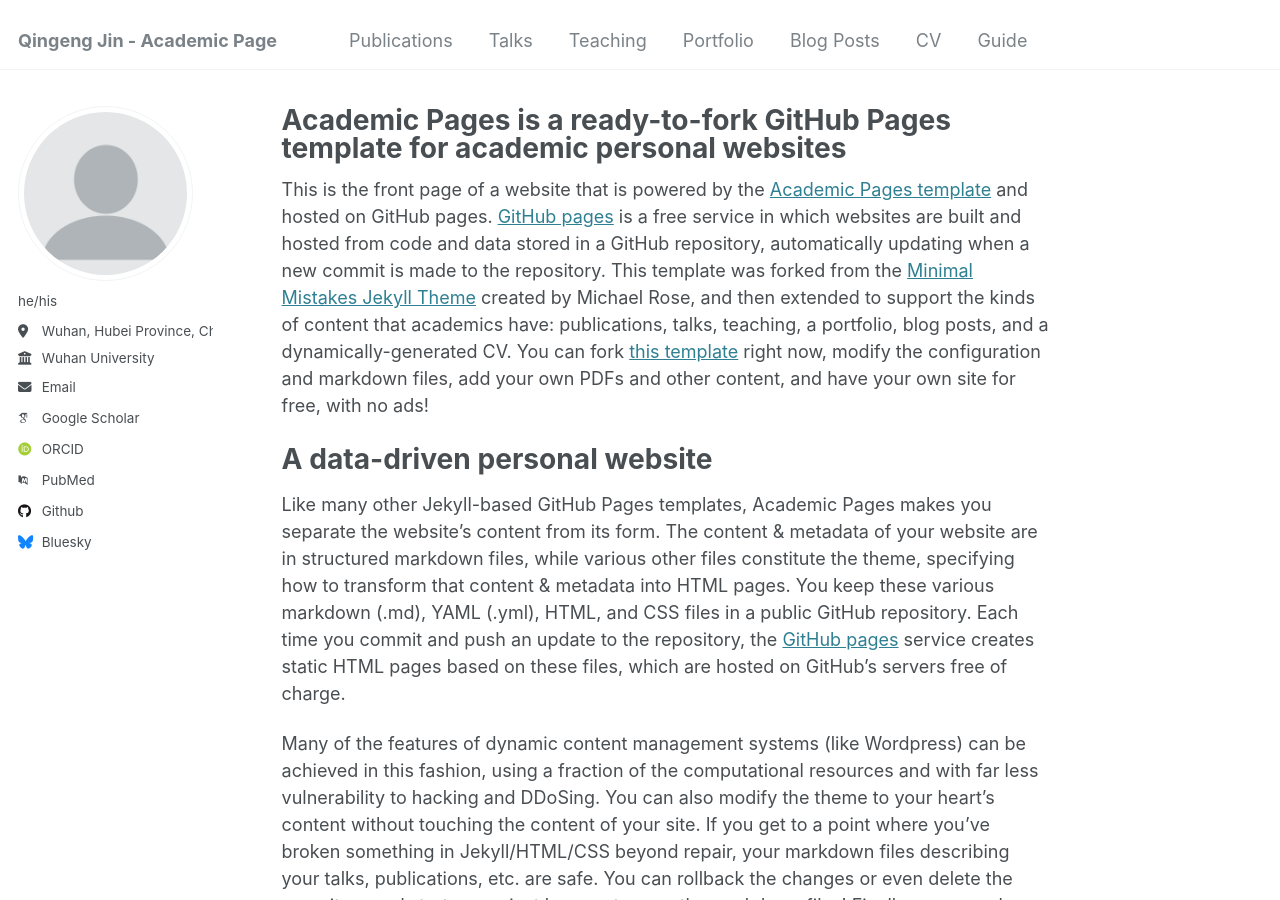
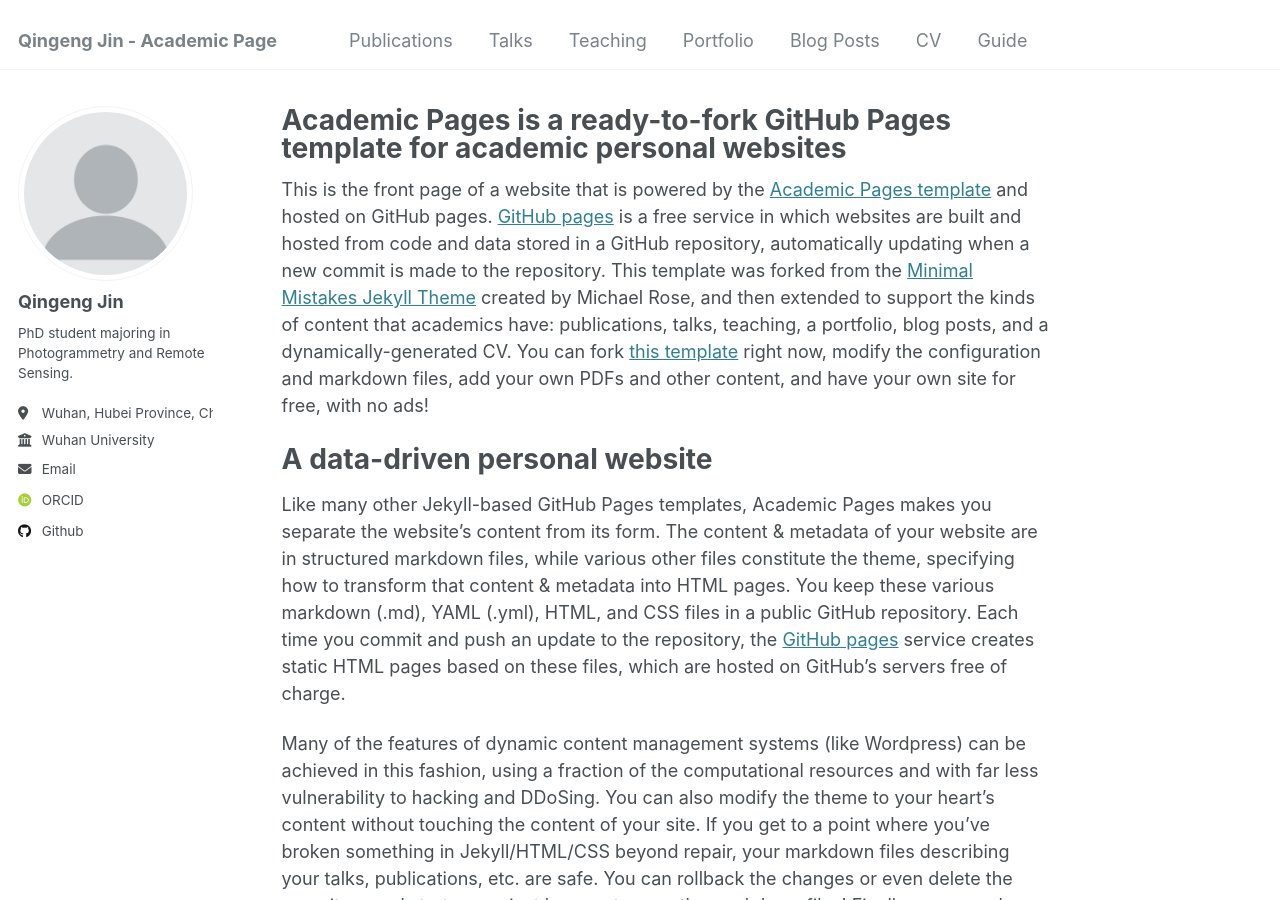
Before and after one commit to Jin-qg/jin-qg.github.io, a Jekyll site: the page built from _pages/about.md, in a window 1280 px wide and 900 px high. Built offline with Jekyll 4.4.1, drawn with Linux system fonts in a browser that asks for light colours; some web fonts are replaced.

Commit message:
Update _config.yml

```diff
--- a/_config.yml
+++ b/_config.yml
@@ -22,9 +22,9 @@
 author:
   # Biographic information
   avatar           : "profile.png"
-  name             : &name
-  pronouns         : he/his
-  bio              : &description
+  name             : "Qingeng Jin"
+  pronouns         : # he/his
+  bio              : "PhD student majoring in Photogrammetry and Remote Sensing."
   location         : "Wuhan, Hubei Province, China"
   employer         : "Wuhan University"
   uri              : # URL
@@ -32,11 +32,11 @@
 
   # Academic websites
   arxiv            : # URL - Update with the correct link to your profile
-  googlescholar    : "https://scholar.google.com/citations?user=PS_CX0AAAAAJ"
+  googlescholar    : # "https://scholar.google.com/citations?user=PS_CX0AAAAAJ"
   impactstory      : # URL
   orcid            : "http://orcid.org/0000-0001-7687-3340"
   semantic         : # URL
-  pubmed           : "https://www.ncbi.nlm.nih.gov/pubmed/?term=john+snow"
+  pubmed           : # "https://www.ncbi.nlm.nih.gov/pubmed/?term=john+snow"
   researchgate     : # URL
   scopus           : # URL
 
@@ -44,12 +44,12 @@
   bitbucket        : # Username - Update with your username on the site
   codepen          : # Username
   dribbble         : # Username
-  github           : "academicpages"
+  github           : "https://github.com/Jin-qg"
   kaggle           : # Username
   stackoverflow    : # User number or user number and name (i.e., use "1" or "1/jeff-atwood")
 
   # Social media
-  bluesky          : "bsky.app" # Replace this with you Bluesky username
+  bluesky          : # "bsky.app" # Replace this with you Bluesky username
   facebook         : # Username
   flickr           : # Username
   foursquare       : # Username
```
